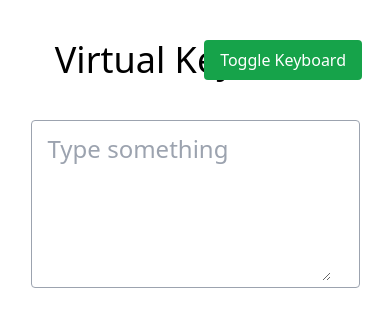
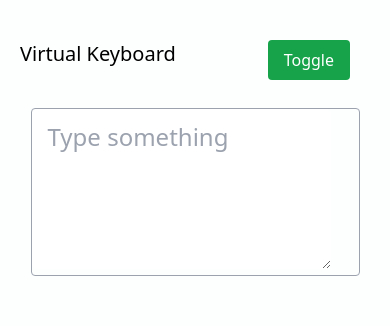
Before and after one commit to sadeeqdev/Virtual-keyboard, a Vue app: page / in a window 390 px wide. Shown: the top 326 px of the page. Built offline with nearby package versions, Linux system fonts and the light colour scheme.

Commit message:
Final fixes

```diff
--- a/src/App.vue
+++ b/src/App.vue
@@ -1,7 +1,8 @@
 <template>
-  <div class="xl-10 mt-10 lg:mt-16 text-md flex justify-center relative mx-2 lg:mx-20">
-      <div class="text-4xl font-meduim">Virtual Keyboard</div>
-      <button class="absolute right-5 rounded bg-green-600 text-white px-4 py-2" @click="showKeyBoard">Toggle Keyboard</button>
+  <div class="xl-10 mt-10 lg:mt-16 text-md flex justify-between lg:justify-center relative mx-5 lg:mx-20">
+      <div class="text-xl lg:text-4xl font-meduim">Virtual Keyboard</div>
+      <button class="flex lghidden absolute right-5 rounded bg-green-600 text-white px-4 py-2" @click="showKeyBoard">Toggle</button>
+      <button class="hidden lg:flex absolute right-5 rounded bg-green-600 text-white px-4 py-2" @click="showKeyBoard">Toggle Keyboard</button>
   </div>
   <div class="flex justify-center mt-10 xl:mt-16" @click="toggleKeyboard = true">
     <TextField :textInput="textOutput" @keyBoardSwitch="onKeyboardSwitch"/>
--- a/src/components/KeyPad.vue
+++ b/src/components/KeyPad.vue
@@ -32,7 +32,7 @@
             <GrowButton value="shift" keyCode="16" @input-text="onClickButton" :checkShift="shiftValue"/>
         </div>
         <div class="flex space-x-2 justify-center" >
-            <GrowButton value="space " keyCode="32" @input-text="onClickButton"/>
+            <GrowButton value="space" keyCode="32" @input-text="onClickButton"/>
         </div>
 
     </div>
@@ -127,8 +127,10 @@ export default {
             } else if (value == "tab") {
                 this.textArray.push('      ')
                 this.textOutput = this.textArray.join('')
-            }
-            else {
+            } else if (value == "space") {
+                this.textArray.push(' ')
+                this.textOutput = this.textArray.join('')
+            }else {
                 this.textArray.push(value)
                 this.textOutput = this.textArray.join('')
             }
--- a/src/index.css
+++ b/src/index.css
@@ -1,3 +1,7 @@
 @tailwind base;
 @tailwind components;
 @tailwind utilities;
+
+body{
+    background-color: rgb(253, 255, 255)
+}
```
